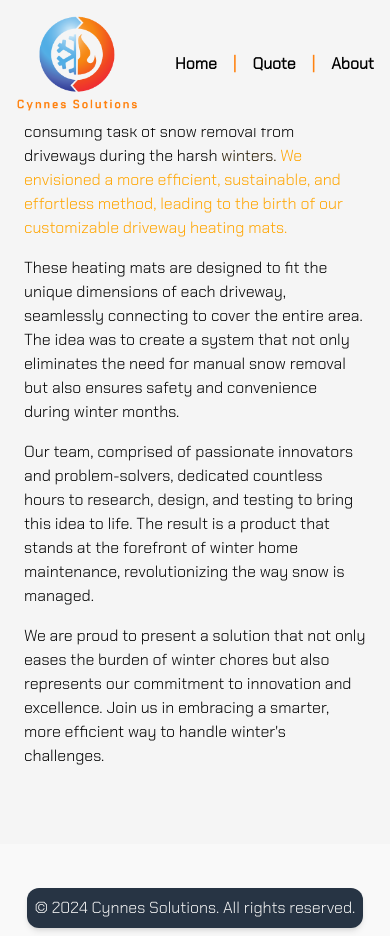
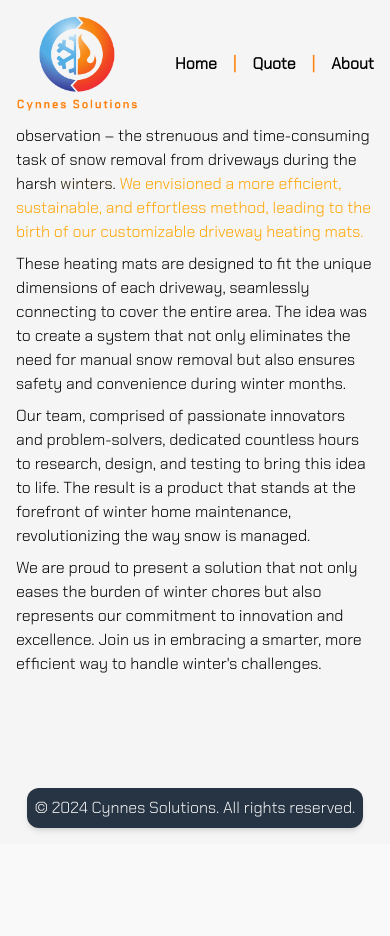
Before and after one commit to Calebcochranebil/cynnes-solutions, a React (Create React App) app: page /about in a window 390 px wide. After the commit the page ends 844 px from the top, so only its background shows below. Built offline with nearby package versions, Linux system fonts and the light colour scheme.

Commit message:
sizing changes

```diff
--- a/src/components/About.jsx
+++ b/src/components/About.jsx
@@ -50,6 +50,7 @@ export default function About() {
             ref={(el) => {
                 textRef.current[pIndex] = el;
             }}
+            className="text-base sm:text-lg" // Adjust text size based on screen size
         >
             {text.split(" ").map((word, wIndex) => {
                 const key = `p-${pIndex}-w-${wIndex}-${word.replace(/[^a-zA-Z0-9]/g, "")}`;
@@ -63,8 +64,10 @@ export default function About() {
     );
 
     return (
-        <div className="p-6 pb-10 max-w-2xl mx-auto space-y-4">
-            <h2 className="text-2xl font-semibold text-gray-800">About Us</h2>
+        <div className="pt-16 sm:pt-20 p-4 sm:p-6 pb-8 sm:pb-10 max-w-xl sm:max-w-2xl mx-auto space-y-2 sm:space-y-4">
+            <h2 className="text-xl sm:text-2xl font-semibold text-gray-800">
+                About Us
+            </h2>
             {paragraphs.map((paragraph, index) =>
                 wrapWordsInSpans(paragraph, index),
             )}
```
